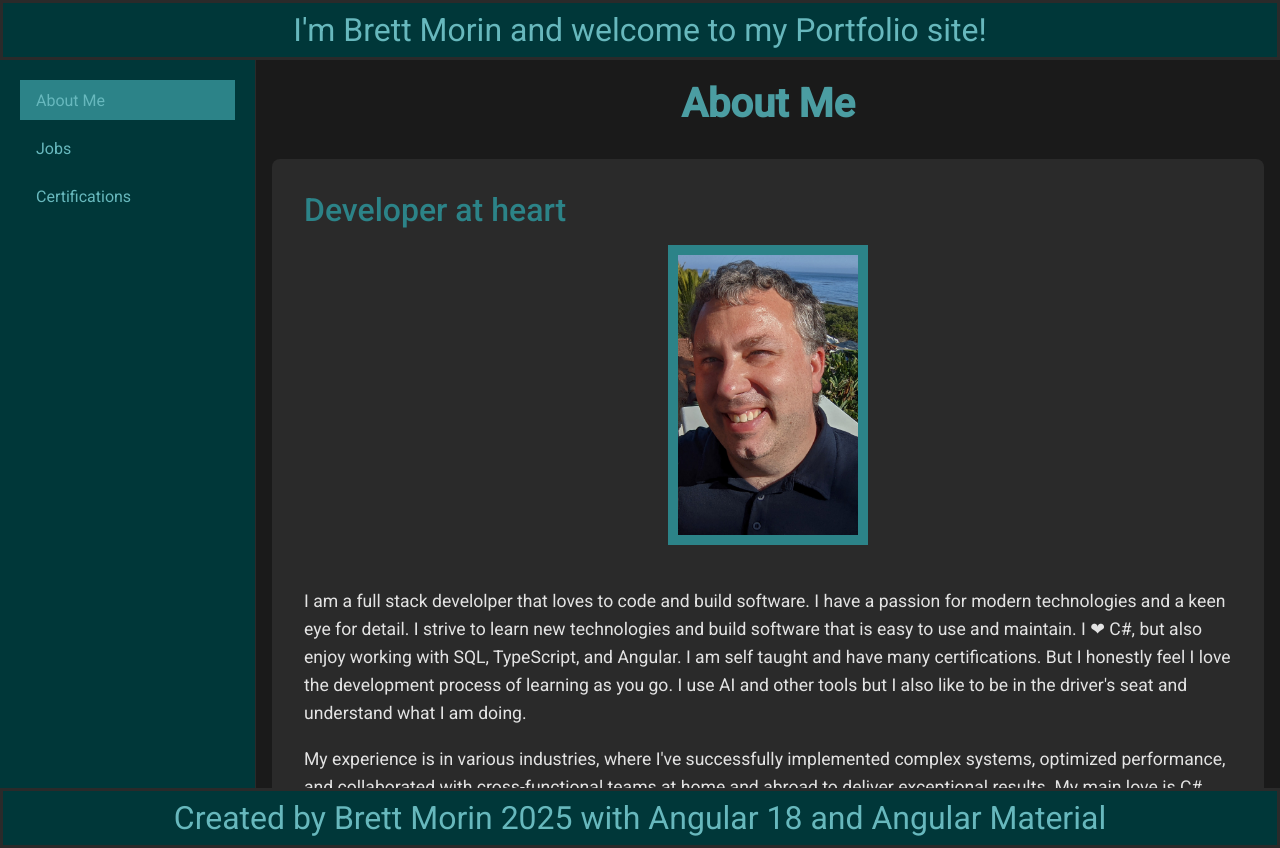
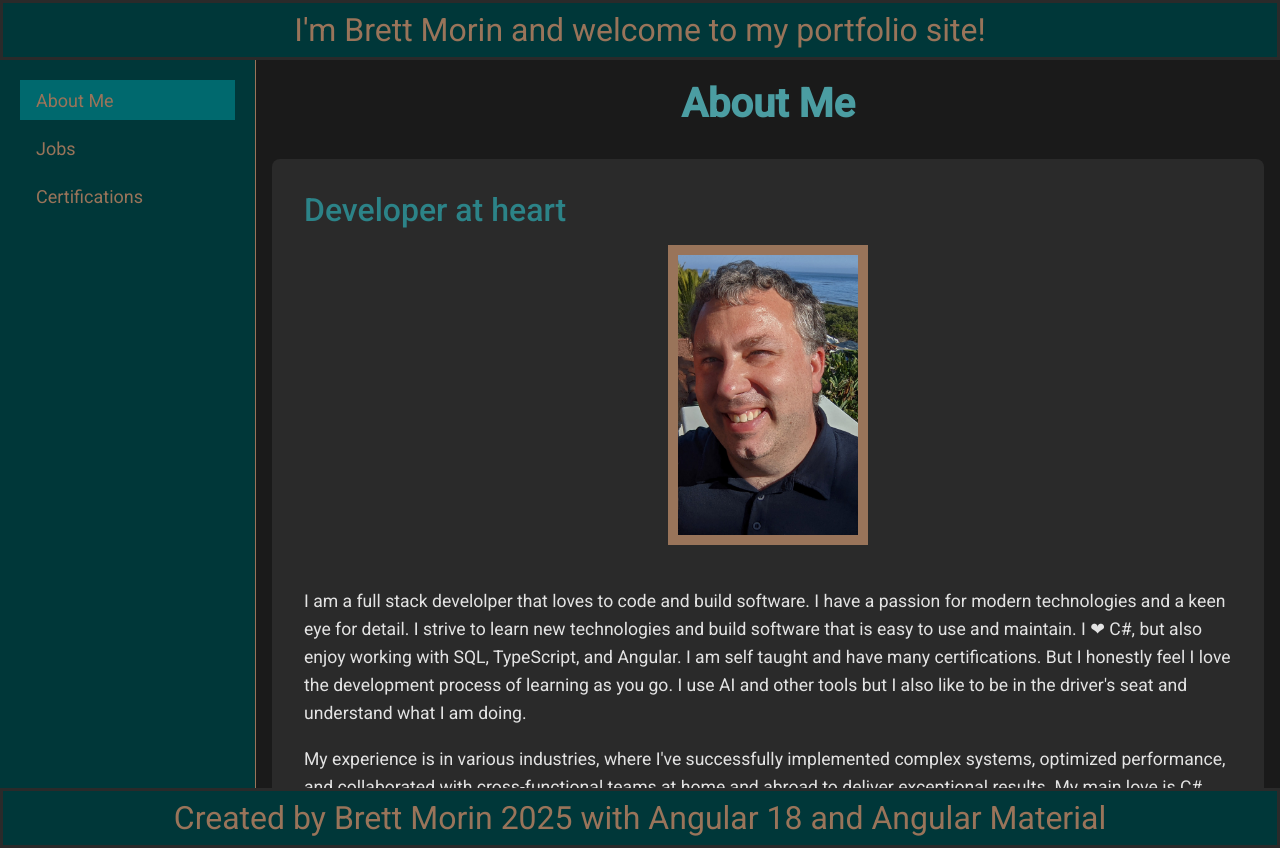
Before and after one commit to djangojazz/PortfolioSite, an Angular app in the folder portfolio-site/: page /about in a window 1280 px wide. Built offline with nearby package versions, Linux system fonts and the light colour scheme.

Commit message:
More styling changes

```diff
--- a/portfolio-site/src/app/app.component.html
+++ b/portfolio-site/src/app/app.component.html
@@ -1,5 +1,5 @@
 <div class="app-container">
-  <app-bar title="I'm Brett Morin and welcome to my Portfolio site!"></app-bar>
+  <app-bar title="I'm Brett Morin and welcome to my portfolio site!"></app-bar>
   <app-navigation></app-navigation>
   <app-bar title="Created by Brett Morin 2025 with Angular 18 and Angular Material"></app-bar>
 </div>
--- a/portfolio-site/src/app/components/navigation/navigation.component.scss
+++ b/portfolio-site/src/app/components/navigation/navigation.component.scss
@@ -7,8 +7,8 @@
 .sidenav {
   width: 20%;
   background-color: $veryDarkTeal;
-  color: $darkBackground;
-
+  color: $tan;
+  font-size: large;
 }
 
 .sidenav-content {
@@ -27,7 +27,7 @@
   }
 
   a {
-    color: $lighterTeal;
+    color: $tan;
     text-align: left;
     justify-content: flex-start;
     padding: 0.5rem 1rem;
@@ -35,11 +35,11 @@
     border-radius: 0;
 
     &:hover {
-      background-color: $darkTeal;
+      background-color: $teal;
     }
 
     &.active {
-      background-color: $teal;
+      background-color: $darkTeal;
     }
   }
 }
--- a/portfolio-site/src/index.html
+++ b/portfolio-site/src/index.html
@@ -2,7 +2,7 @@
 <html lang="en">
 <head>
   <meta charset="utf-8">
-  <title>PortfolioSite</title>
+  <title>Brett Morin Portfolio</title>
   <base href="/">
   <meta name="viewport" content="width=device-width, initial-scale=1">
   <link rel="icon" type="image/x-icon" href="favicon.ico">
--- a/portfolio-site/src/styles.scss
+++ b/portfolio-site/src/styles.scss
@@ -68,13 +68,13 @@ mat-card {
   margin: 0 auto 1.5rem;
   display: block;
   object-fit: cover;
-  border: 10px solid $teal;
+  border: 10px solid $tan;
 }
 
 .setting {
   height: 60px;
   background-color: $veryDarkTeal;
-  color: $lighterTeal;
+  color: $tan;
   justify-content: center;
   align-items: center;
   font-size: 2rem;
```
